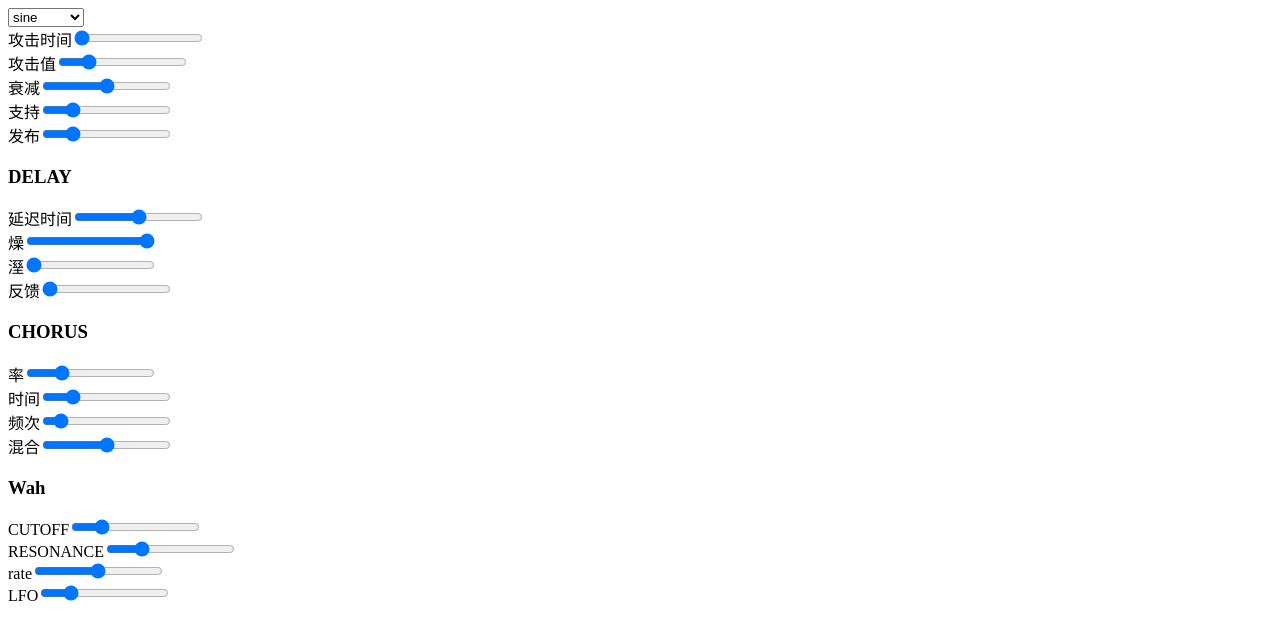
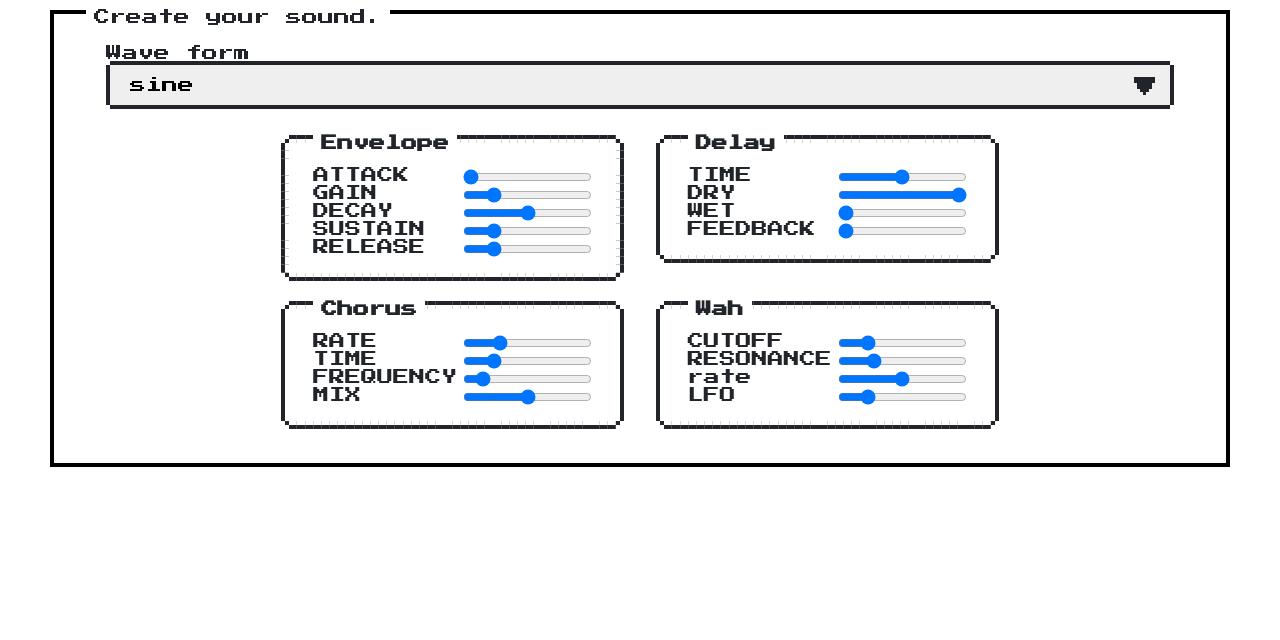
Before and after one commit to yyyysk/rct_synth, a React (Create React App) app: page / in a window 1280 px wide. Shown: the top 640 px of the page. Built offline with nearby package versions, Linux system fonts and the light colour scheme.

Commit message:
見た目を整えた

```diff
--- a/public/index.html
+++ b/public/index.html
@@ -24,20 +24,12 @@
       work correctly both with client-side routing and a non-root public URL.
       Learn how to configure a non-root public URL by running `npm run build`.
     -->
+		<link href="https://fonts.googleapis.com/css?family=Press+Start+2P" rel="stylesheet">
+    <link href="https://unpkg.com/nes.css/css/nes.css" rel="stylesheet" />
     <title>React App</title>
   </head>
   <body>
     <noscript>You need to enable JavaScript to run this app.</noscript>
     <div id="root"></div>
-    <!--
-      This HTML file is a template.
-      If you open it directly in the browser, you will see an empty page.
-
-      You can add webfonts, meta tags, or analytics to this file.
-      The build step will place the bundled scripts into the <body> tag.
-
-      To begin the development, run `npm start` or `yarn start`.
-      To create a production bundle, use `npm run build` or `yarn build`.
-    -->
   </body>
 </html>
--- a/src/App.js
+++ b/src/App.js
@@ -139,24 +139,32 @@ class App extends React.Component {
 		console.log(this.state);
 		return (
 			<div className="App">
-
+				<div className="nes-container with-title">
+					<p className="title">Create your sound.</p>
 					<Wave updateWave = {(wave) => this._updateWave(wave)} />
-
+					<div className="manipulate">
+						<div className="nodeWrapper">
 							<EnvelopeFilter
 								updateEnvelope={(name, value) => this._updateEnvelope(name, value)}
 								envelope={this.state.envelope}/>
-
+						</div>
+						<div className="nodeWrapper">
 							<Delay
 								delay={this.state.delay}
 								updateDelay={(name, value) => this._updateDelay(name, value)} />
-
+						</div>
+						<div className="nodeWrapper">
 							<Chorus
 								chorus={this.state.chorus}
 								updateChorus={(name, value) => this._updateChorus(name, value)} />
-
+						</div>
+						<div className="nodeWrapper">
 							<Wah
 								wah={this.state.wah}
 								updateWah={(name, value) => this._updateWah(name, value)} />
+						</div>
+					</div>
+				</div>
 			</div>
 		);
 	}
--- a/src/components/Chorus.js
+++ b/src/components/Chorus.js
@@ -8,10 +8,10 @@ class Chorus extends React.Component {
 
 	render() {
 		return(
-			<div>
-				<h3>CHORUS</h3>
+			<div className="nes-container with-title is-rounded manipulate__node">
+				<h3 className="title">Chorus</h3>
 				<div>
-					<label htmlFor="chorusRate">率</label>
+					<label className="range-label" htmlFor="chorusRate">RATE</label>
 					<input
 						id="chorusRate"
 						name="rate"
@@ -23,7 +23,7 @@ class Chorus extends React.Component {
 						onChange={e => this.onRangeChange(e)} />
 				</div>
 				<div>
-					<label htmlFor="chorusTime">时间</label>
+					<label className="range-label" htmlFor="chorusTime">TIME</label>
 					<input
 						id="chorusTime"
 						name="time"
@@ -35,7 +35,7 @@ class Chorus extends React.Component {
 						onChange={e => this.onRangeChange(e)} />
 				</div>
 				<div>
-					<label htmlFor="chorusFrequency">频次</label>
+					<label className="range-label" htmlFor="chorusFrequency">FREQUENCY</label>
 					<input
 						id="chorusFrequency"
 						name="frequency"
@@ -47,7 +47,7 @@ class Chorus extends React.Component {
 						onChange={e => this.onRangeChange(e)} />
 				</div>
 				<div>
-					<label htmlFor="chorusMix">混合</label>
+					<label className="range-label" htmlFor="chorusMix">MIX</label>
 					<input
 						id="chorusMix"
 						name="mix"
--- a/src/components/Delay.js
+++ b/src/components/Delay.js
@@ -8,10 +8,10 @@ class Delay extends React.Component {
 
 	render() {
 		return(
-			<div>
-				<h3>DELAY</h3>
+			<div className="nes-container with-title is-rounded manipulate__node">
+				<h3 className="title">Delay</h3>
 				<div>
-					<label htmlFor="delayTime">延迟时间</label>
+					<label className="range-label" htmlFor="delayTime">TIME</label>
 					<input
 						id="delayTime"
 						name="delayTime"
@@ -23,7 +23,7 @@ class Delay extends React.Component {
 						onChange={e => this.onRangeChange(e)} />
 				</div>
 				<div>
-					<label htmlFor="delayDry">燥</label>
+					<label className="range-label" htmlFor="delayDry">DRY</label>
 					<input
 						id="delayDry"
 						name="dry"
@@ -35,7 +35,7 @@ class Delay extends React.Component {
 						onChange={e => this.onRangeChange(e)} />
 				</div>
 				<div>
-					<label htmlFor="delayWet">溼</label>
+					<label className="range-label" htmlFor="delayWet">WET</label>
 					<input
 						id="delayWet"
 						name="wet"
@@ -47,7 +47,7 @@ class Delay extends React.Component {
 						onChange={e => this.onRangeChange(e)} />
 				</div>
 				<div>
-					<label htmlFor="feedback">反馈</label>
+					<label className="range-label" htmlFor="feedback">FEEDBACK</label>
 					<input
 						id="feedback"
 						name="feedback"
--- a/src/components/EnvelopeFilter.js
+++ b/src/components/EnvelopeFilter.js
@@ -8,10 +8,11 @@ class EnvelopeFilter extends React.Component {
 
 	render() {
 		return (
-			<div>
+			<div className="nes-container with-title is-rounded manipulate__node">
+				<h3 className="title">Envelope</h3>
 				{ /** attack time  */ }
 				<div>
-					<label htmlFor="attackTime">攻击时间</label>
+					<label className="range-label" htmlFor="attackTime">ATTACK</label>
 					<input
 						id="attackTime"
 						name="attackTime"
@@ -25,7 +26,7 @@ class EnvelopeFilter extends React.Component {
 
 				{/** attack value */ }
 				<div>
-					<label htmlFor="attackValue">攻击值</label>
+					<label className="range-label" htmlFor="attackValue">GAIN</label>
 					<input
 						id="attackValue"
 						name="attackValue"
@@ -39,7 +40,7 @@ class EnvelopeFilter extends React.Component {
 
 				{ /** decay time */}
 				<div>
-					<label htmlFor="decay">衰减</label>
+					<label className="range-label" htmlFor="decay">DECAY</label>
 					<input
 						id="decay"
 						name="decay"
@@ -53,7 +54,7 @@ class EnvelopeFilter extends React.Component {
 
 				{ /** sustain value */ }
 				<div>
-					<label htmlFor="sustain">支持</label>
+					<label className="range-label" htmlFor="sustain">SUSTAIN</label>
 					<input
 						id="sustain"
 						name="sustain"
@@ -67,7 +68,7 @@ class EnvelopeFilter extends React.Component {
 
 				{ /** release */}
 				<div>
-					<label htmlFor="release">发布</label>
+					<label className="range-label" htmlFor="release">RELEASE</label>
 					<input
 						id="release"
 						name="release"
--- a/src/components/Wah.js
+++ b/src/components/Wah.js
@@ -8,10 +8,10 @@ class Wah extends React.Component {
 
 	render() {
 		return(
-			<div>
-				<h3>Wah</h3>
+			<div className="nes-container with-title is-rounded manipulate__node">
+				<h3 className="title">Wah</h3>
 				<div>
-					<label htmlFor="cutoff">CUTOFF</label>
+					<label className="range-label" htmlFor="cutoff">CUTOFF</label>
 					<input
 						id="cutoff"
 						name="cutoff"
@@ -23,7 +23,7 @@ class Wah extends React.Component {
 						onChange={e => this.onRangeChange(e)} />
 				</div>
 				<div>
-					<label htmlFor="resonance">RESONANCE</label>
+					<label className="range-label" htmlFor="resonance">RESONANCE</label>
 					<input
 						id="resonance"
 						name="resonance"
@@ -35,7 +35,7 @@ class Wah extends React.Component {
 						onChange={e => this.onRangeChange(e)} />
 				</div>
 				<div>
-					<label htmlFor="wahRate">rate</label>
+					<label className="range-label" htmlFor="wahRate">rate</label>
 					<input
 						id="wahRate"
 						name="rate"
@@ -47,7 +47,7 @@ class Wah extends React.Component {
 						onChange={e => this.onRangeChange(e)} />
 				</div>
 				<div>
-					<label htmlFor="lfo">LFO</label>
+					<label className="range-label" htmlFor="lfo">LFO</label>
 					<input
 						id="lfo"
 						name="lfo"
--- a/src/components/Wave.js
+++ b/src/components/Wave.js
@@ -8,13 +8,16 @@ class Wave extends React.Component {
 
 	render() {
 		return(
-			<div>
-				<select name="wave" defaultValue="sine" onChange={e => this.onSelectChange(e)}>
-					<option value="sine">sine</option>
-					<option value="square">square</option>
-					<option value="sawtooth">sawtooth</option>
-					<option value="triangle">triangle</option>
-				</select>
+			<div className="manipulate__node manipulate__node--wave">
+				<label htmlFor="waveSelect">Wave form</label>
+				<div className="nes-select">
+					<select id="waveSelect" name="wave" defaultValue="sine" onChange={e => this.onSelectChange(e)}>
+						<option value="sine">sine</option>
+						<option value="square">square</option>
+						<option value="sawtooth">sawtooth</option>
+						<option value="triangle">triangle</option>
+					</select>
+				</div>
 			</div>
 		);
 	}
--- a/src/index.css
+++ b/src/index.css
@@ -1,6 +1,108 @@
+/*
+html5doctor.com Reset Stylesheet
+v1.6.1
+Last Updated: 2010-09-17
+Author: Richard Clark - http://richclarkdesign.com
+Twitter: @rich_clark
+*/
+html, body, div, span, object, iframe,
+h1, h2, h3, h4, h5, h6, p, blockquote, pre,
+abbr, address, cite, code,
+del, dfn, em, img, ins, kbd, q, samp,
+small, strong, sub, sup, var,
+b, i,
+dl, dt, dd, ol, ul, li,
+fieldset, form, label, legend,
+table, caption, tbody, tfoot, thead, tr, th, td,
+article, aside, canvas, details, figcaption, figure,
+footer, header, hgroup, menu, nav, section, summary,
+time, mark, audio, video {
+    margin:0;
+    padding:0;
+    border:0;
+    outline:0;
+    font-size:100%;
+    vertical-align:baseline;
+    background:transparent;
+}
+
+body {
+    line-height:1;
+}
+
+article,aside,details,figcaption,figure,
+footer,header,hgroup,menu,nav,section {
+    display:block;
+}
+
+nav ul {
+    list-style:none;
+}
+
+blockquote, q {
+    quotes:none;
+}
+
+blockquote:before, blockquote:after,
+q:before, q:after {
+    content:'';
+    content:none;
+}
+
+a {
+    margin:0;
+    padding:0;
+    font-size:100%;
+    vertical-align:baseline;
+    background:transparent;
+}
+
+/* change colours to suit your needs */
+ins {
+    background-color:#ff9;
+    color:#000;
+    text-decoration:none;
+}
+
+/* change colours to suit your needs */
+mark {
+    background-color:#ff9;
+    color:#000;
+    font-style:italic;
+    font-weight:bold;
+}
+
+del {
+    text-decoration: line-through;
+}
+
+abbr[title], dfn[title] {
+    border-bottom:1px dotted;
+    cursor:help;
+}
+
+table {
+    border-collapse:collapse;
+    border-spacing:0;
+}
+
+/* change border colour to suit your needs */
+hr {
+    display:block;
+    height:1px;
+    border:0;
+    border-top:1px solid #cccccc;
+    margin:1em 0;
+    padding:0;
+}
+
+input, select {
+    vertical-align:middle;
+}
+
 body {
   margin: 0;
-  font-family: -apple-system, BlinkMacSystemFont, 'Segoe UI', 'Roboto', 'Oxygen',
+  font-family: 'Press Start 2P', -apple-system, BlinkMacSystemFont, 'Segoe UI', 'Roboto', 'Oxygen',
     'Ubuntu', 'Cantarell', 'Fira Sans', 'Droid Sans', 'Helvetica Neue',
     sans-serif;
   -webkit-font-smoothing: antialiased;
@@ -11,3 +113,37 @@ code {
   font-family: source-code-pro, Menlo, Monaco, Consolas, 'Courier New',
     monospace;
 }
+
+/**
+ * STYLES
+ */
+.App {
+	width: 100%;
+	padding: 10px 50px;
+}
+
+.manipulate {
+	width: 760px;
+	max-width: 760px;
+	margin: 0 auto;
+	display: flex;
+	flex-wrap: wrap;
+	justify-content: space-evenly;
+}
+
+.manipulate__node {
+	margin: 10px 20px;
+}
+
+.nodeWrapper {
+	padding: 10px;
+}
+
+.manipulate__node--wave {
+	margin: 20px;
+}
+
+.range-label {
+	display: inline-block;
+	width: 150px;
+}
--- a/src/index.js
+++ b/src/index.js
@@ -1,5 +1,6 @@
 import React from 'react';
 import ReactDOM from 'react-dom';
 import App from './App';
+import './index.css';
 
 ReactDOM.render(<App />, document.getElementById('root'));
```
Lines whose indentation alone changed are shown as unchanged.
